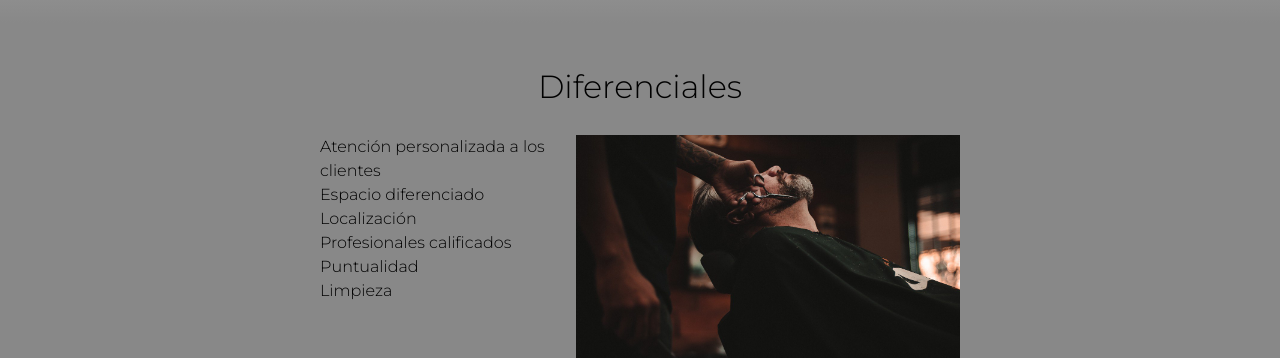
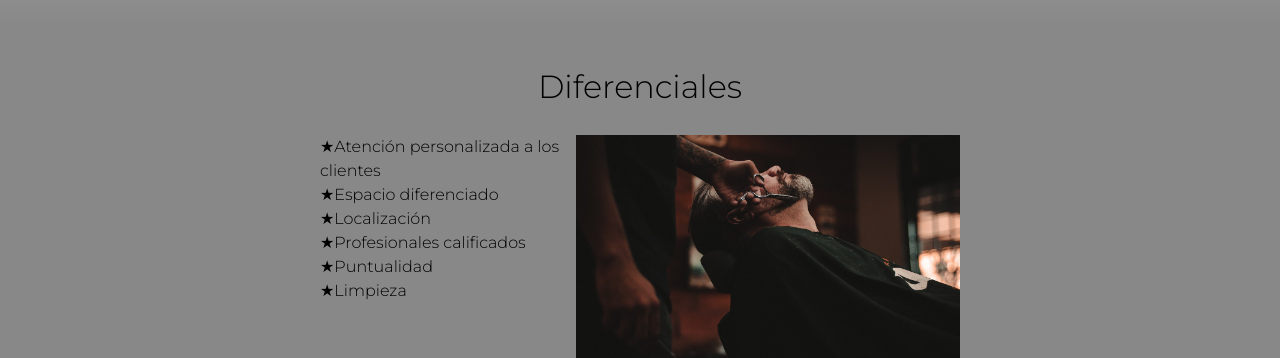
Before and after one commit to GEZ-31/barberia-alura, a plain HTML site: page index.html in a window 1280 px wide. Shown: the part 1600-1958 px from the top of the page. Drawn offline with Linux system fonts and the light colour scheme.

Commit message:
Agregando estrella al inicio de los items

```diff
--- a/style.css
+++ b/style.css
@@ -179,6 +179,9 @@ th, td{
 .items{
     line-height: 1.5;
 }
+.items:before{
+    content: "★";
+}
 .imagen-diferenciales{
     width: 60%;
 }
```
